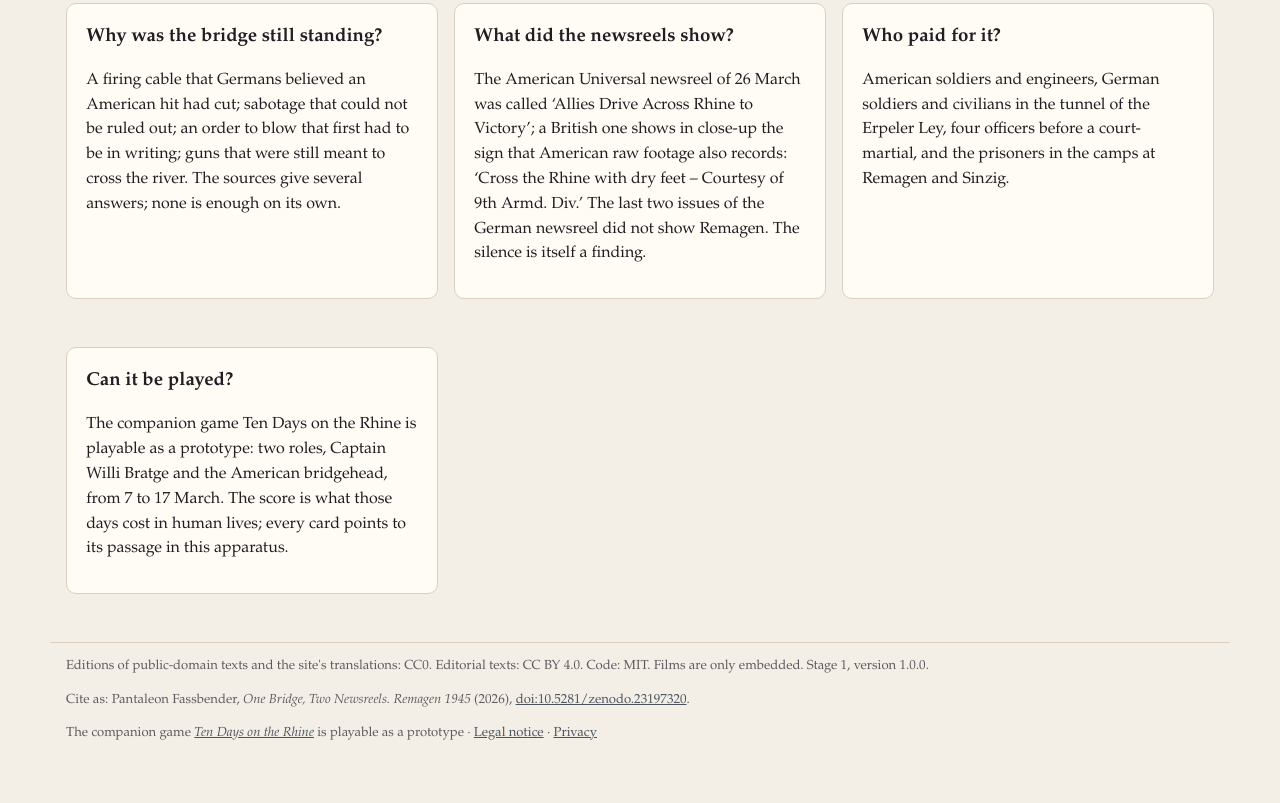
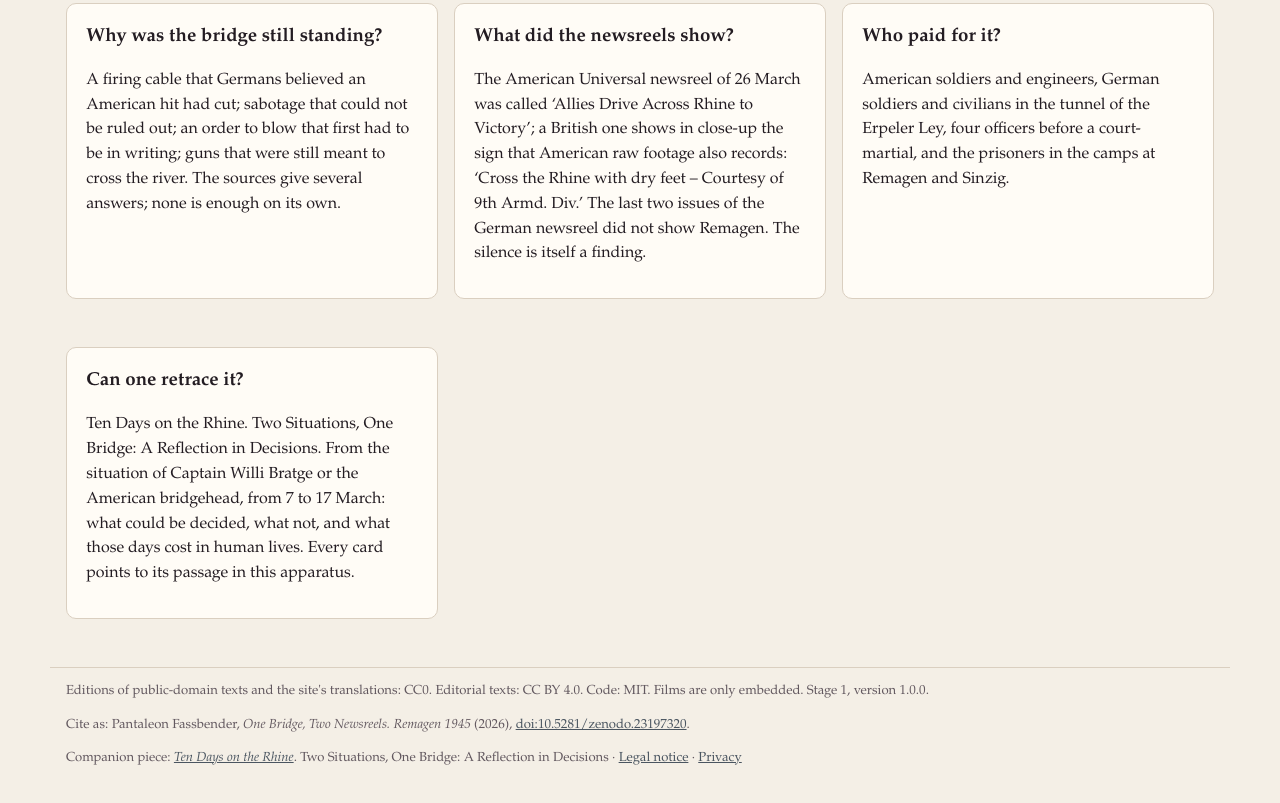
Before and after one commit to pantaleonfassbender-coder/One-Bridge-Two-Newsreels, a plain HTML site: page index.html in a window 1280 px wide. Shown: the part 1397-2200 px from the top of the page. Drawn offline with Linux system fonts and the light colour scheme.

Commit message:
Begleitend „Zehn Tage am Rhein. Zwei Lagen, eine Brücke: Eine Reflexion in Entscheidungen“ statt „Begleitspiel“
Fußzeile, Frage auf der Übersicht, README, .zenodo.json und CITATION.cff (für die nächste Version).

Co-Authored-By: Claude Opus 5.5 <noreply@anthropic.com>

```diff
--- a/app.js
+++ b/app.js
@@ -117,7 +117,7 @@ const OVERVIEW = {
       ["Warum stand die Brücke noch?", "Ein Zündkabel, das nach deutscher Meinung ein amerikanischer Treffer durchschlug; Sabotage, die sich nicht ausschließen ließ; ein Sprengbefehl, der erst schriftlich vorliegen musste; Geschütze, die noch über den Fluss sollten. Die Quellen geben mehrere Antworten; keine allein genügt."],
       ["Was zeigten die Wochenschauen?", "Die amerikanische Universal-Wochenschau vom 26. März hieß „Allies Drive Across Rhine to Victory“; eine britische zeigt in Großaufnahme das Schild, das auch eine amerikanische Rohaufnahme festhält: „Cross the Rhine with dry feet – Courtesy of 9th Armd. Div.“ Die beiden letzten Ausgaben der Deutschen Wochenschau zeigten Remagen nicht. Das Schweigen ist selbst ein Befund."],
       ["Wer bezahlte dafür?", "Amerikanische Soldaten und Pioniere, deutsche Soldaten und Zivilisten im Tunnel der Erpeler Ley, vier Offiziere vor einem Standgericht, und die Gefangenen in den Lagern von Remagen und Sinzig."],
-      ["Lässt sich das spielen?", "Das Begleitspiel Zehn Tage am Rhein ist als Prototyp spielbar: zwei Rollen, Hauptmann Willi Bratge und der amerikanische Brückenkopf, vom 7. bis zum 17. März. Gewertet wird, was die Tage an Menschenleben kosteten; jede Karte verweist auf ihre Stelle in diesem Apparat."]
+      ["Lässt sich das nachvollziehen?", "Zehn Tage am Rhein. Zwei Lagen, eine Brücke: Eine Reflexion in Entscheidungen. Aus der Lage von Hauptmann Willi Bratge oder des amerikanischen Brückenkopfs, vom 7. bis zum 17. März: was sich entscheiden ließ, was nicht, und was die Tage an Menschen kosteten. Jede Karte verweist auf ihre Stelle in diesem Apparat."]
     ],
     none: "Die ersten Module sind in Arbeit; die Seite „Texte“ nennt sie mit ihren Quellen, die Seite „Filme“ die Aufnahmen.",
     have: "Was der Apparat enthält", qs: "Die Fragen"
@@ -131,7 +131,7 @@ const OVERVIEW = {
       ["Why was the bridge still standing?", "A firing cable that Germans believed an American hit had cut; sabotage that could not be ruled out; an order to blow that first had to be in writing; guns that were still meant to cross the river. The sources give several answers; none is enough on its own."],
       ["What did the newsreels show?", "The American Universal newsreel of 26 March was called ‘Allies Drive Across Rhine to Victory’; a British one shows in close-up the sign that American raw footage also records: ‘Cross the Rhine with dry feet – Courtesy of 9th Armd. Div.’ The last two issues of the German newsreel did not show Remagen. The silence is itself a finding."],
       ["Who paid for it?", "American soldiers and engineers, German soldiers and civilians in the tunnel of the Erpeler Ley, four officers before a court-martial, and the prisoners in the camps at Remagen and Sinzig."],
-      ["Can it be played?", "The companion game Ten Days on the Rhine is playable as a prototype: two roles, Captain Willi Bratge and the American bridgehead, from 7 to 17 March. The score is what those days cost in human lives; every card points to its passage in this apparatus."]
+      ["Can one retrace it?", "Ten Days on the Rhine. Two Situations, One Bridge: A Reflection in Decisions. From the situation of Captain Willi Bratge or the American bridgehead, from 7 to 17 March: what could be decided, what not, and what those days cost in human lives. Every card points to its passage in this apparatus."]
     ],
     none: "The first modules are in preparation; the Texts page lists them with their sources, the Films page the footage.",
     have: "What the apparatus contains", qs: "The questions"
--- a/index.html
+++ b/index.html
@@ -35,8 +35,8 @@
   <p class="i-en">Editions of public-domain texts and the site's translations: CC0. Editorial texts: CC BY 4.0. Code: MIT. Films are only embedded. Stage 1, version 1.0.0.</p>
   <p class="i-de">Zitieren als: Pantaleon Fassbender, <em>Eine Brücke, zwei Wochenschauen. Remagen 1945</em> (2026), <a href="https://doi.org/10.5281/zenodo.23197320">doi:10.5281/zenodo.23197320</a>.</p>
   <p class="i-en">Cite as: Pantaleon Fassbender, <em>One Bridge, Two Newsreels. Remagen 1945</em> (2026), <a href="https://doi.org/10.5281/zenodo.23197320">doi:10.5281/zenodo.23197320</a>.</p>
-  <p class="i-de">Das Begleitspiel <a href="https://ten-days-on-the-rhine.netlify.app/"><em>Zehn Tage am Rhein</em></a> ist als Prototyp spielbar · <a href="legal.html#notice">Impressum</a> · <a href="legal.html#privacy">Datenschutz</a></p>
-  <p class="i-en">The companion game <a href="https://ten-days-on-the-rhine.netlify.app/"><em>Ten Days on the Rhine</em></a> is playable as a prototype · <a href="legal.html#notice">Legal notice</a> · <a href="legal.html#privacy">Privacy</a></p>
+  <p class="i-de">Begleitend: <a href="https://ten-days-on-the-rhine.netlify.app/"><em>Zehn Tage am Rhein</em></a>. Zwei Lagen, eine Brücke: Eine Reflexion in Entscheidungen · <a href="legal.html#notice">Impressum</a> · <a href="legal.html#privacy">Datenschutz</a></p>
+  <p class="i-en">Companion piece: <a href="https://ten-days-on-the-rhine.netlify.app/"><em>Ten Days on the Rhine</em></a>. Two Situations, One Bridge: A Reflection in Decisions · <a href="legal.html#notice">Legal notice</a> · <a href="legal.html#privacy">Privacy</a></p>
 </footer>
 <script src="app.js"></script>
 </body>
```
Also changed, not shown: .zenodo.json, 2 other files.
